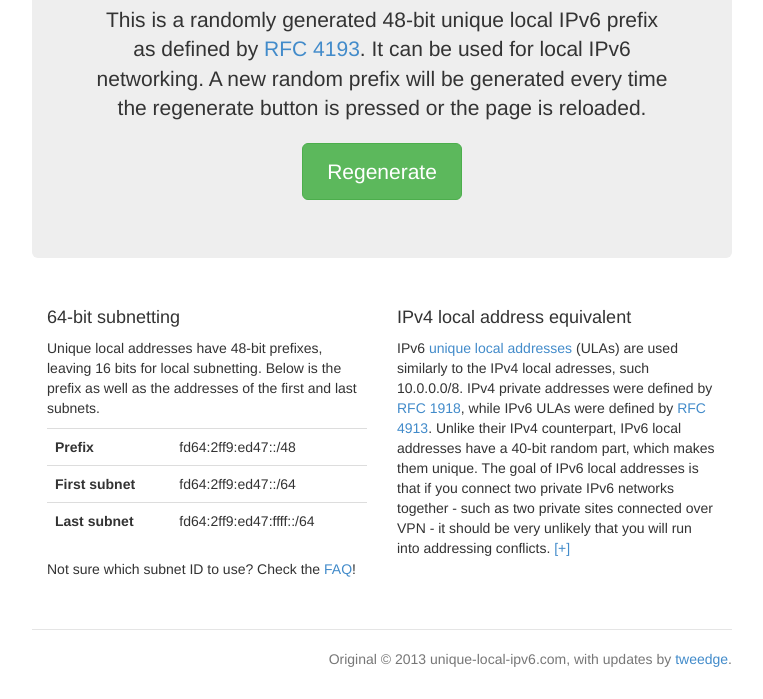
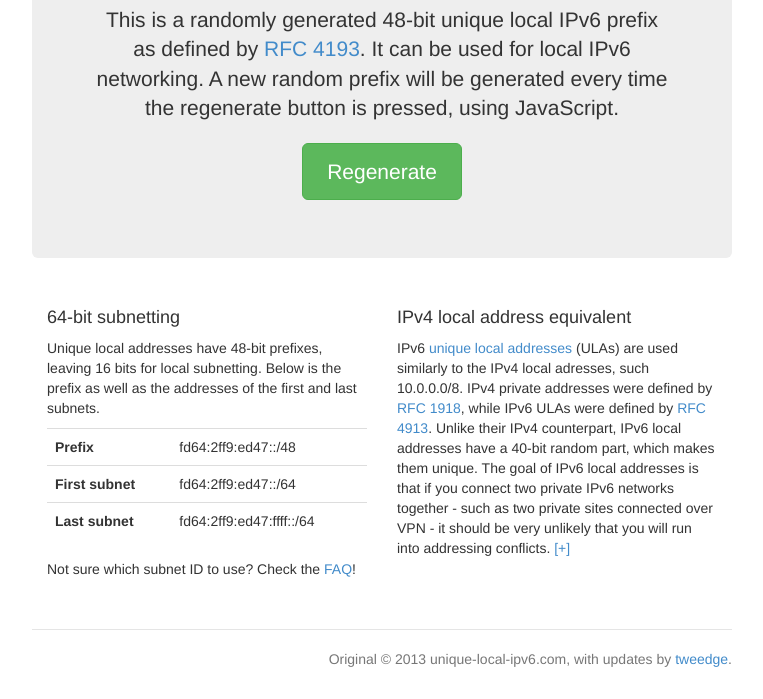
Before and after one commit to tweedge/unique-local-ipv6, a plain HTML site: page index.html in a window 1280 px wide. Shown: the part 246-945 px from the top of the page, without its empty margins (258-1021 px from the left). Drawn offline with Linux system fonts and the light colour scheme.

Commit message:
Be clearer

```diff
--- a/index.html
+++ b/index.html
@@ -20,7 +20,7 @@
 
       <div class="jumbotron">
         <h1 class="prefix">::/48</h1>
-        <p class="lead">This is a randomly generated 48-bit unique local IPv6 prefix as defined by <a href="https://datatracker.ietf.org/doc/html/rfc4193">RFC 4193</a>. It can be used for local IPv6 networking. A new random prefix will be generated every time the regenerate button is pressed or the page is reloaded.</p>
+        <p class="lead">This is a randomly generated 48-bit unique local IPv6 prefix as defined by <a href="https://datatracker.ietf.org/doc/html/rfc4193">RFC 4193</a>. It can be used for local IPv6 networking. A new random prefix will be generated every time the regenerate button is pressed, using JavaScript.</p>
         <p><a class="btn btn-lg btn-success" href="#" role="button" id="generate-button">Regenerate</a></p>
       </div>
 
```
